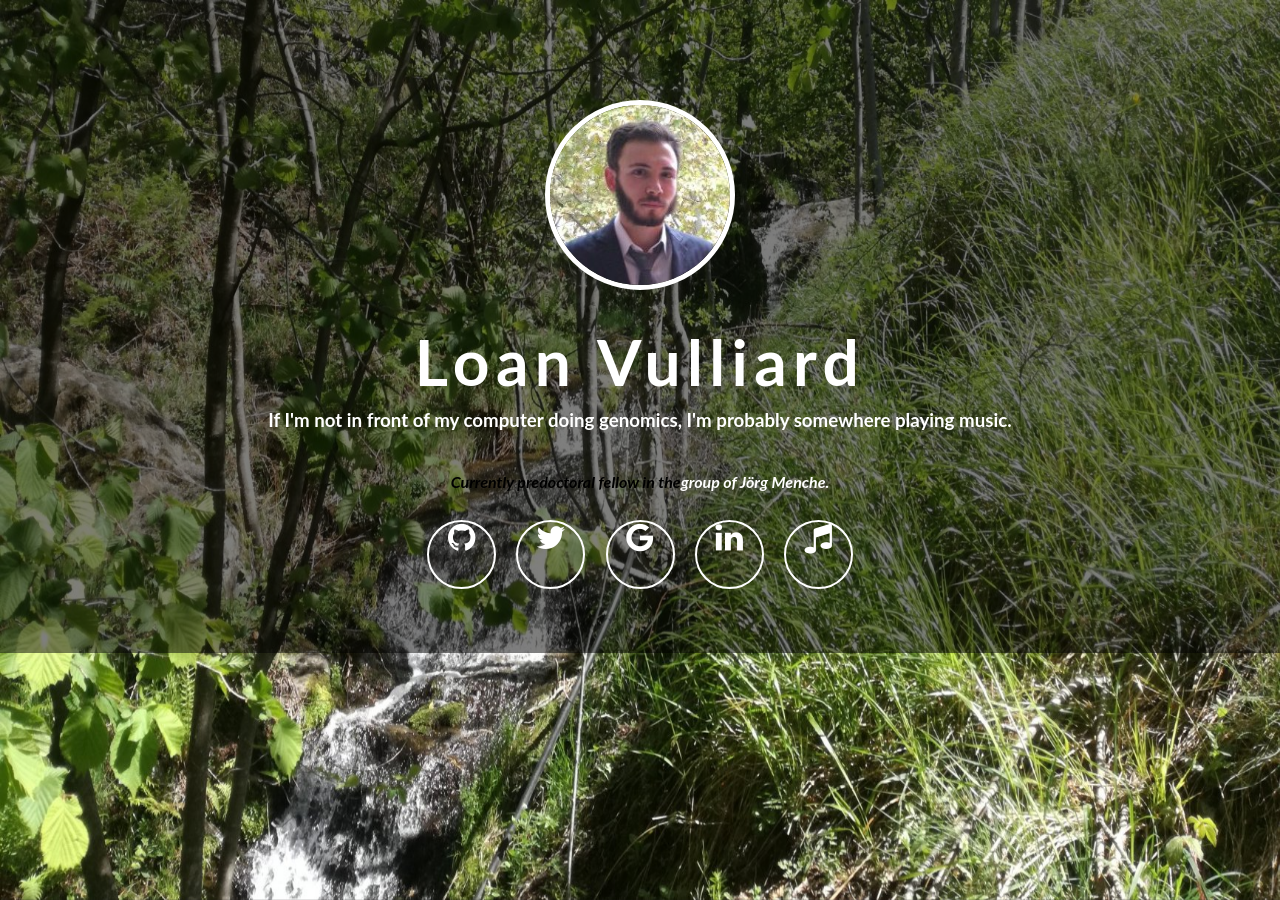
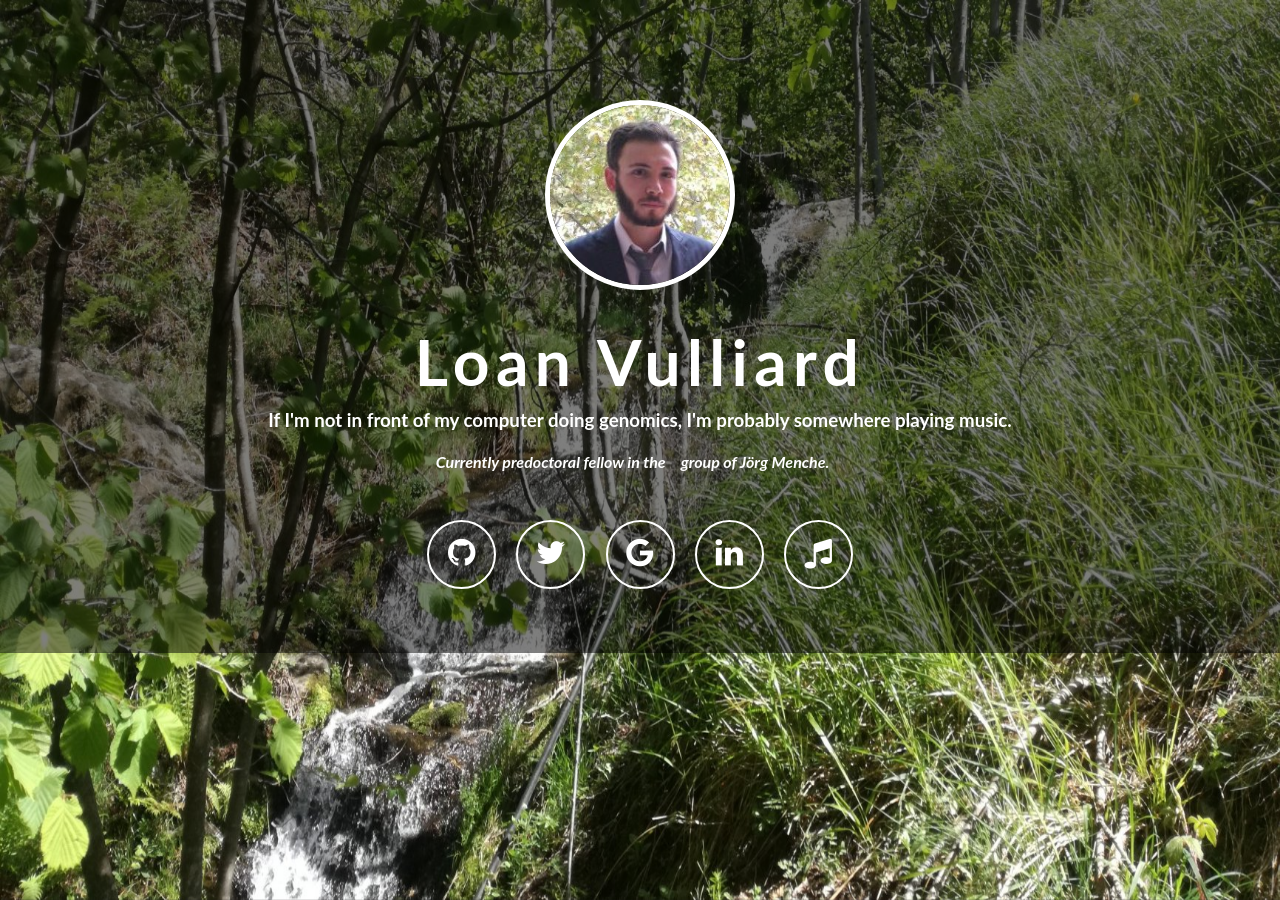
Before and after one commit to lvulliard/lvulliard.github.io, a Jekyll site: the page built from index.html, in a window 1280 px wide. Built offline with Jekyll 4.4.1, drawn with Linux system fonts in a browser that asks for light colours; nearby versions of some CDN libraries.

Commit message:
Update front.css
Add inline-link class

```diff
--- a/css/front.css
+++ b/css/front.css
@@ -34,6 +34,10 @@
 }
 h3 {
     color: white;
+    font-weight: thin;
+}
+h4 {
+    color: white;
     padding-bottom: 20px;
     font-weight: thin;
 }
@@ -68,6 +72,7 @@
 }
 a {
     color: white;
+    padding: 15px;
     text-decoration: none;
 }
 .description {
@@ -121,3 +126,8 @@
     padding-top: 60px;
 }
 }
+a.inline-link {
+    border: 0px solid white;
+    color: white;
+    padding: 0px;
+}
```
